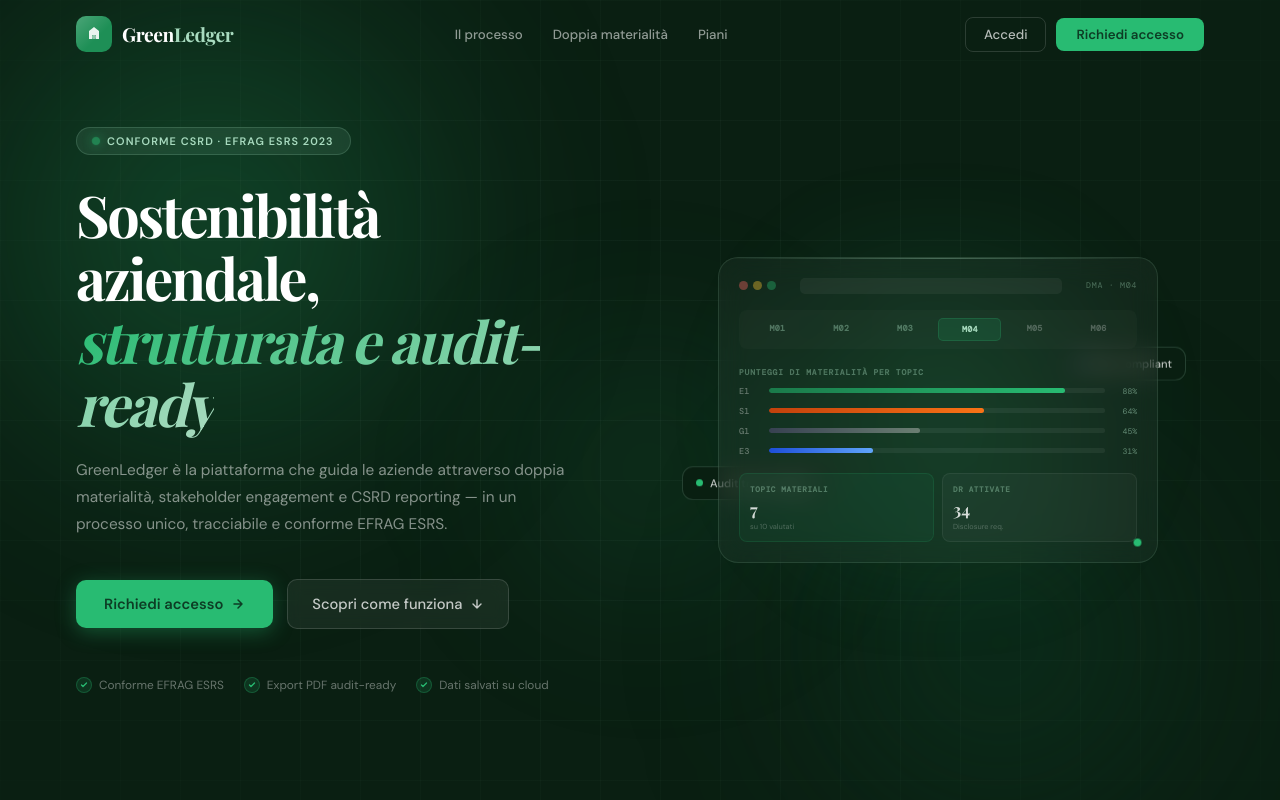
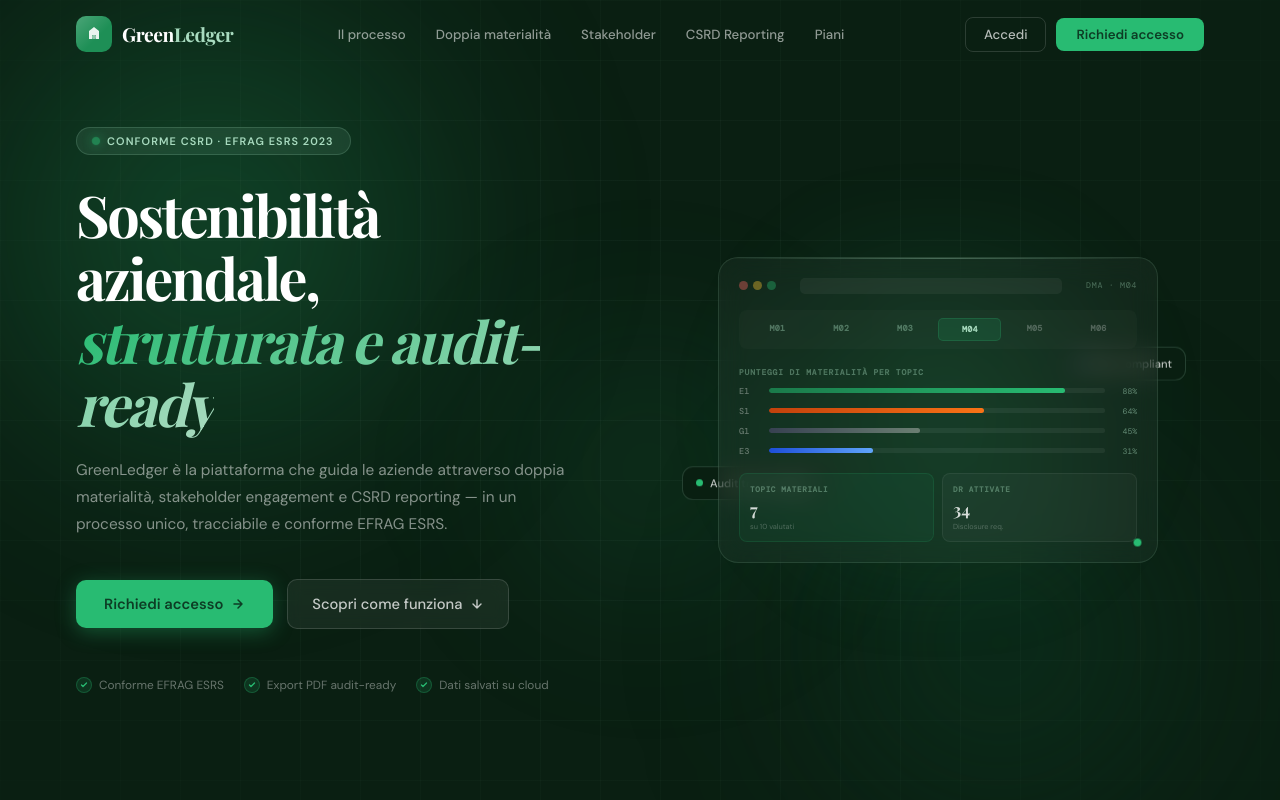
Before and after one commit to albibro/greenledger, a website: page index.html in a window 1280 px wide. Shown: the top 800 px of the page. Drawn offline with nearby package versions, Linux system fonts and the light colour scheme; a web font is replaced by a local one.

Commit message:
feat: aggiungi link navbar Stakeholder e CSRD Reporting

```diff
--- a/index.html
+++ b/index.html
@@ -347,6 +347,8 @@ footer{background:#060F09;border-top:1px solid rgba(255,255,255,.05)}
     <div class="nav-links">
       <a href="#processo">Il processo</a>
       <a href="#materiali">Doppia materialità</a>
+      <a href="#stakeholder">Stakeholder</a>
+      <a href="#csrd">CSRD Reporting</a>
       <a href="#piani">Piani</a>
     </div>
     <div class="nav-r">
@@ -673,7 +675,7 @@ footer{background:#060F09;border-top:1px solid rgba(255,255,255,.05)}
 </section>
 
 <!-- ══ STAKEHOLDER ENGAGEMENT ══ -->
-<section class="stk-section">
+<section class="stk-section" id="stakeholder">
   <div class="stk-orb"></div>
   <div class="stk-in">
 
@@ -767,7 +769,7 @@ footer{background:#060F09;border-top:1px solid rgba(255,255,255,.05)}
 </section>
 
 <!-- ══ CSRD REPORTING ══ -->
-<section class="csrd-section">
+<section class="csrd-section" id="csrd">
   <div class="csrd-in">
 
     <div class="csrd-intro reveal">
```
